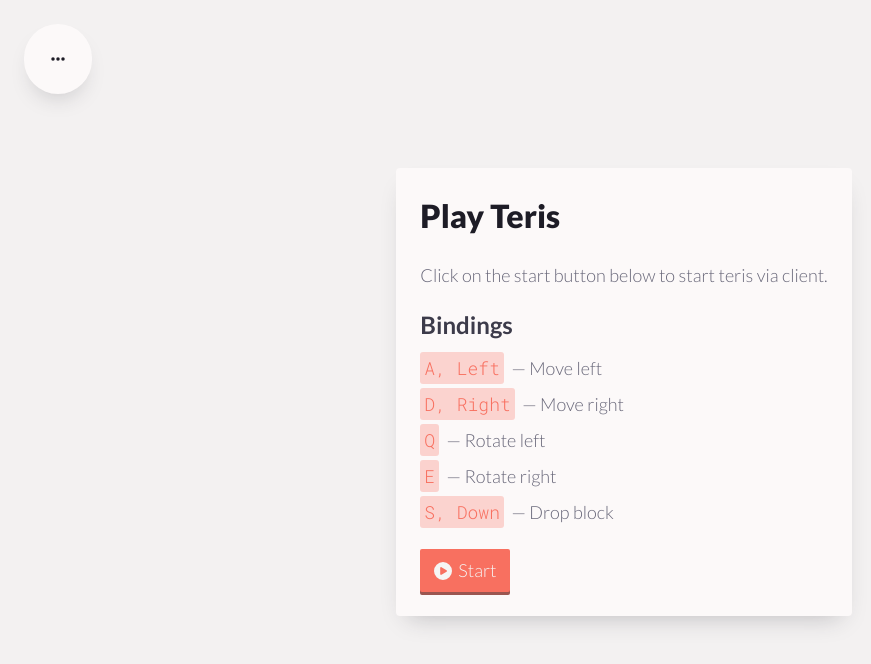
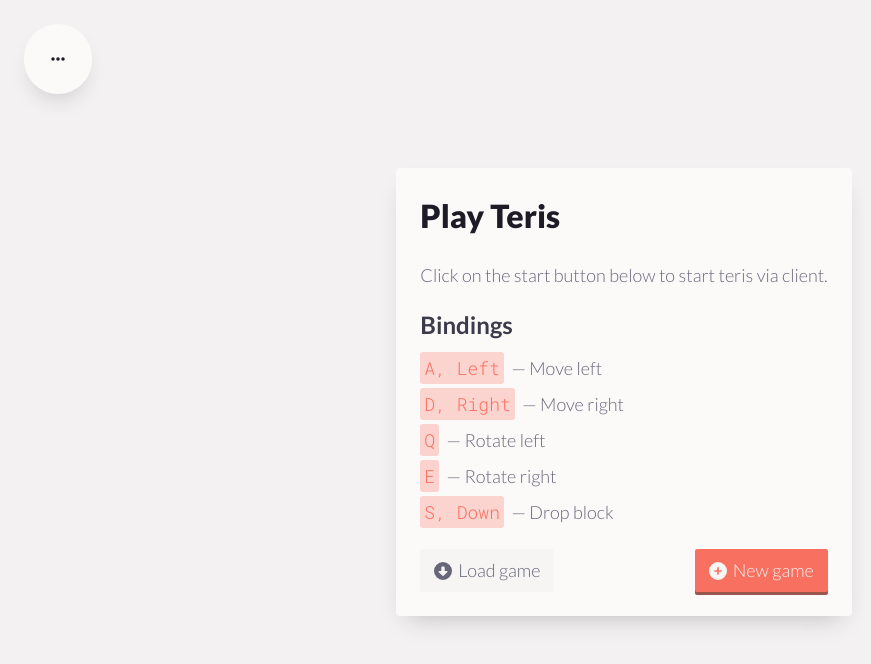
Before and after one commit to clk1006/teris, a Next.js app: page / in a window 1280 px wide. Shown: the top 664 px of the page, without its empty margins (0-871 px from the left). Built offline with nearby package versions, Linux system fonts and the light colour scheme.

Commit message:
implemented btn to load specific game

```diff
--- a/pages/index.js
+++ b/pages/index.js
@@ -11,7 +11,17 @@ import pic5 from '../public/tetris5.png'
 import pic6 from '../public/tetris6.png'
 
 import {FontAwesomeIcon} from '@fortawesome/react-fontawesome'
-import {faBook, faCirclePlay, faCodeBranch, faEllipsis, faMoon, faRedo, faSun} from '@fortawesome/free-solid-svg-icons'
+import {
+    faArrowAltCircleDown,
+    faBook,
+    faCirclePlay,
+    faCodeBranch,
+    faEllipsis,
+    faMoon,
+    faPlusCircle,
+    faRedo,
+    faSun
+} from '@fortawesome/free-solid-svg-icons'
 
 import getShape from "../lib/getShape"
 
@@ -500,14 +510,24 @@ export default function Home() {
                                         </div>
                                     </div>
 
+                                    <div className="btn-container-row">
+                                        <button className="secondary-btn" onClick={(event) => {
+                                            setGameState(3);
+                                        }}>
+                                            <div className="btn-emblem">
+                                                <FontAwesomeIcon icon={faArrowAltCircleDown}/>
+                                            </div>
+                                            Load game
+                                        </button>
                                         <button className="action-btn" onClick={(event) => {
                                             setGameState(1);
                                         }}>
                                             <div className="btn-emblem">
-                                            <FontAwesomeIcon icon={faCirclePlay}/>
+                                                <FontAwesomeIcon icon={faPlusCircle}/>
                                             </div>
-                                        Start
+                                            New game
                                         </button>
+                                    </div>
                                 </div>
                             </div>
                         }
--- a/styles/main.css
+++ b/styles/main.css
@@ -164,19 +164,39 @@ p {
     color: rgb(var(--text-color-500));
 }
 
-.action-btn:hover {
-    color: rgb(--text-color-500);
-    background-color: rgba(var(--tertiary-color));
-}
-
 .action-btn .icon {
     color: rgb(var(--text-color-500));
 }
 
 .action-btn:hover {
+    color: rgb(var(--text-color-500));
     background-color: rgb(var(--tertiary-color));
 
     box-shadow: 0 3px 0 0 rgb(var(--shadow-color-2));
+}
+
+.secondary-btn {
+    padding: 11px 14px;
+    border-radius: 2px;
+
+    display: flex;
+    flex-direction: row;
+    align-items: center;
+
+    color: rgb(var(--text-color-200));
+    background-color: rgb(var(--text-color-500));
+
+    font-weight: 300;
+    font-size: 18px;
+    border: 0 hidden;
+    border-radius: 2px;
+
+    cursor: pointer;
+    transition: 0.2s;
+}
+
+.secondary-btn:hover {
+    color: rgb(var(--text-color-050));
 }
 
 .btn-emblem {
@@ -327,3 +347,9 @@ p {
         flex-direction: column;
     }
 }
+
+.btn-container-row {
+    display: flex;
+    flex-direction: row;
+    justify-content: space-between;
+}
```
Also changed, not shown: 1 other file (tests, documents, lock files or other folders). Lines whose indentation alone changed are shown as unchanged.
